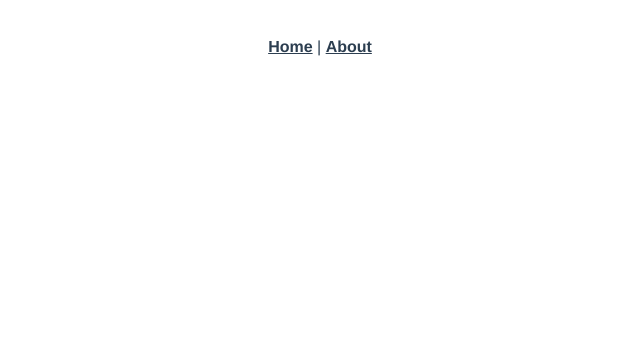
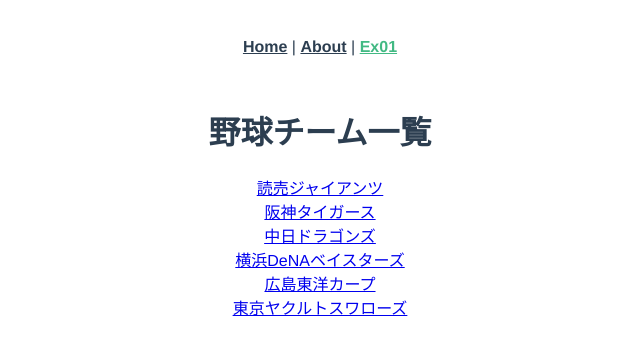
Before and after one commit to hanawtnb/ex-vue-intermediate, a Vue app: page /baseballTeamList in a window 1280 px wide. Shown: the top 354 px of the page, without its empty margins (320-960 px from the left). Built offline with nearby package versions, Linux system fonts and the light colour scheme.

Commit message:
野球チーム一覧画面を作成。

```diff
--- a/src/App.vue
+++ b/src/App.vue
@@ -2,9 +2,10 @@
   <div id="app">
     <div id="nav">
       <router-link to="/">Home</router-link> |
-      <router-link to="/about">About</router-link>
+      <router-link to="/about">About</router-link> |
+      <router-link to="/baseballTeamList">Ex01</router-link>
     </div>
-    <router-view/>
+    <router-view />
   </div>
 </template>
 
--- a/src/store/index.ts
+++ b/src/store/index.ts
@@ -142,4 +142,17 @@
       ),
     ],
   }, // end state
+
+  actions: {},
+  // end actions
+
+  mutations: {},
+  // end mutations
+
+  getters: {
+    getBaseBallTeams(state) {
+      return state.teams;
+    },
+  }, // end getters
+  modules: {}, // end modules
 });
--- /dev/null
+++ b/src/views/BaseballTeamDetail.vue
@@ -0,0 +1,9 @@
+<template>
+  <div class="container"></div>
+</template>
+
+<script>
+export default {};
+</script>
+
+<style></style>
--- /dev/null
+++ b/src/views/BaseballTeamList.vue
@@ -0,0 +1,24 @@
+<template>
+  <div class="container">
+    <h1>野球チーム一覧</h1>
+    <div v-for="team of getBaseBallTeams" v-bind:key="team.id">
+      <router-link :to="'/baseballTeamDetail/' + team.id">
+        {{ team.teamName }}
+      </router-link>
+    </div>
+  </div>
+</template>
+
+<script lang="ts">
+import { Component, Vue } from "vue-property-decorator";
+import { Team } from "@/types/team";
+
+@Component
+export default class BaseballTeamList extends Vue {
+  get getBaseBallTeams(): Team {
+    return this["$store"].getters.getBaseBallTeams;
+  }
+}
+</script>
+
+<style></style>
```
Also changed, not shown: src/router/index.ts (+25 -16 lines).
